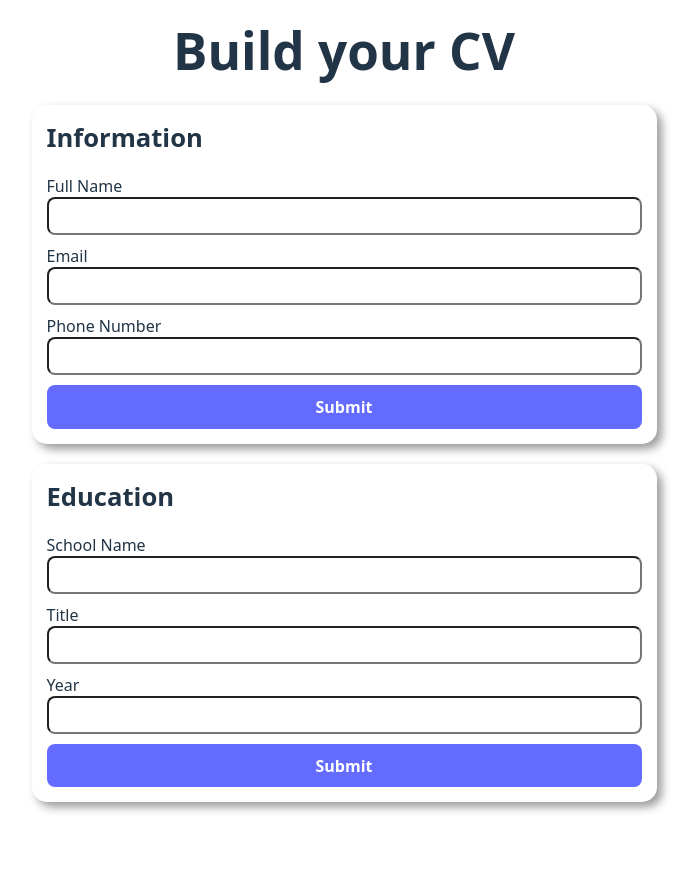
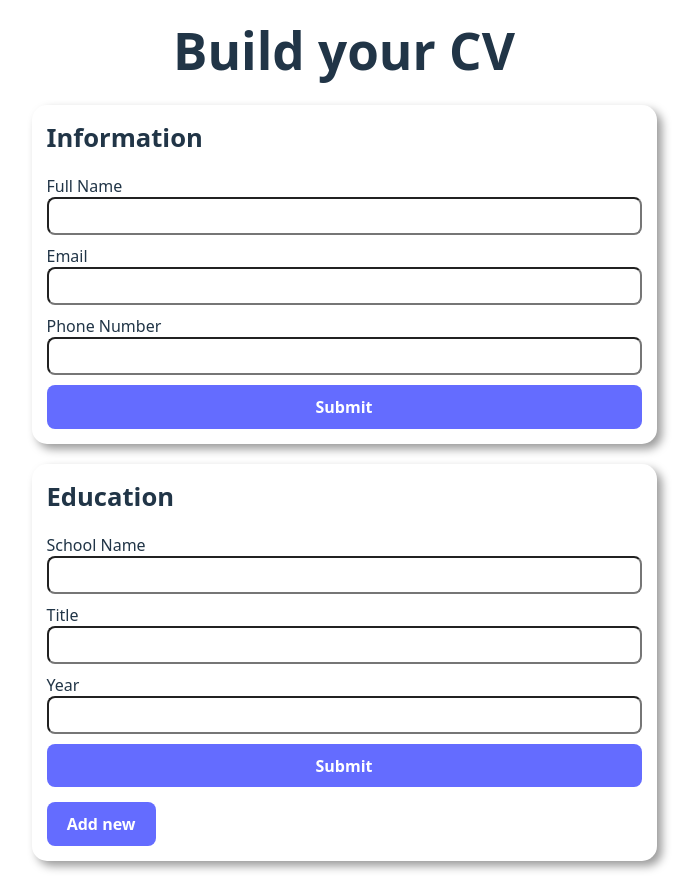
Before and after one commit to bbantier/odin-cv, a React (Vite) app: page / in a window 1280 px wide. Shown: the whole page, without its empty margins (296-994 px from the left). Before the commit the page ends 817 px from the top, so only its background shows below. Built offline with nearby package versions, Linux system fonts and the light colour scheme.

Commit message:
chore: refactor into multi jsx files

```diff
--- a/src/App.jsx
+++ b/src/App.jsx
@@ -18,7 +18,7 @@ function App() {
     <>
       <h1 className="noprint">Build your CV</h1>
       <Section title={"Information"} fields={info} />
-      <Section title={"Education"} fields={edu} multi={true} />
+      <Section title={"Education"} fields={edu} iterable={true} />
     </>
   );
 }
--- /dev/null
+++ b/src/components/Display.jsx
@@ -0,0 +1,17 @@
+export default function Display({ entries, editFunction }) {
+  return (
+    <div className="submitted">
+      {entries.map((entry) => {
+        const [key, value] = entry;
+        return (
+          <p className={key} key={key}>
+            {value}
+          </p>
+        );
+      })}
+      <button onClick={editFunction} className="edit-btn noprint">
+        Edit
+      </button>
+    </div>
+  );
+}
--- /dev/null
+++ b/src/components/Form.jsx
@@ -0,0 +1,28 @@
+export default function Form({ fields, submitFunction, previous }) {
+  const getValue = (fieldName) => {
+    const entry = previous.find((field) => {
+      const [key, _value] = field;
+      return key === fieldName;
+    });
+
+    return !entry ? "" : entry[1];
+  };
+
+  return (
+    <form onSubmit={submitFunction}>
+      {fields.map((field) => {
+        return (
+          <div key={field.name} className="input-wrapper">
+            <label htmlFor={field.name}>{field.label}</label>
+            <input
+              name={field.name}
+              type={field.type}
+              defaultValue={getValue(field.name)}
+            ></input>
+          </div>
+        );
+      })}
+      <button type="submit">Submit</button>
+    </form>
+  );
+}
--- a/src/components/Section.jsx
+++ b/src/components/Section.jsx
@@ -1,14 +1,25 @@
 import "../style/Section.css";
 import "../style/Form.css";
 import { useState } from "react";
+import Form from "./Form";
+import Display from "./Display";
 
-export default function Section({ title, fields, multi }) {
+export default function Section({ title, fields, iterable }) {
+  return (
+    <section className={"section"}>
+      <h2 className="section-title">{title}</h2>
+      <Subsection fields={fields} />
+      {iterable ? <button className="add-btn noprint">Add new</button> : null}
+    </section>
+  );
+}
+
+function Subsection({ fields }) {
   const [data, setData] = useState({});
-  const [isSent, setIsSent] = useState(false);
-  const [subs, setSubs] = useState([]);
+  const [submitted, setSubmitted] = useState(false);
   const entries = Object.entries(data);
 
-  function handleSubmit(e) {
+  const handleSubmit = (e) => {
     e.preventDefault();
 
     const form = e.target;
@@ -16,78 +27,24 @@ export default function Section({ title, fields, multi }) {
     const formJson = Object.fromEntries(formData.entries());
 
     setData(formJson);
-    setSubs([...subs, <Subsection entries={entries} clickFn={handleEdit} />]);
-    console.log(subs);
-    setIsSent(!isSent);
-  }
+    setSubmitted(!submitted);
+  };
 
-  function handleEdit() {
-    setIsSent(!isSent);
-  }
-
-  function addSubsection() {
-    return (
-      <Form submitFn={handleSubmit} fields={fields} entries={entries} />
-    )
-  }
+  const handleEdit = () => {
+    setSubmitted(!submitted);
+  };
 
   return (
-    <section className={"section" + (isSent ? " sent" : "")}>
-      <h2 className="section-title">{title}</h2>
-      {!isSent ? (
-        <Form submitFn={handleSubmit} fields={fields} entries={entries} />
+    <div className="subsection">
+      {!submitted ? (
+        <Form
+          submitFunction={handleSubmit}
+          fields={fields}
+          previous={entries}
+        />
       ) : (
-        <Subsection entries={entries} clickFn={handleEdit} />
+        <Display entries={entries} editFunction={handleEdit} />
       )}
-      {multi && isSent ? (
-        <button onClick={addSubsection} className="add-btn noprint">Add new</button>
-      ) : null}
-    </section>
-  );
-}
-
-function Form({submitFn, fields, entries}) {
-  function getValue(name) {
-    const entry = entries.find((entry) => {
-      const [key, _value] = entry;
-      return key === name;
-    });
-
-    return !entry ? "" : entry[1];
-  }
-
-  return (
-    <form onSubmit={submitFn}>
-      {fields.map((field) => {
-        return (
-          <div key={field.name} className="input-wrapper">
-            <label htmlFor={field.name}>{field.label}</label>
-            <input
-              name={field.name}
-              defaultValue={getValue(field.name)}
-            ></input>
-          </div>
-        )
-      })}
-      <button type="submit">Submit</button>
-    </form>
-  )
-}
-
-function Subsection({ entries, clickFn }) {
-  return (
-    <div className="subsection">
-      {entries.map((entry) => {
-        const [key, value] = entry;
-        return (
-          <p className={key} key={key}>
-            {value}
-          </p>
-        );
-      })}
-      <button onClick={clickFn} className="edit-btn noprint">
-        Edit
-      </button>
     </div>
   );
 }
--- a/src/style/section.css
+++ b/src/style/section.css
@@ -11,7 +11,7 @@
   transition: width 0.1s linear, box-shadow 0.1s ease-out;
 }
 
-.section.sent {
+.section:has(div.submitted) {
   position: relative;
   width: 19cm;
   box-shadow: none;
```
